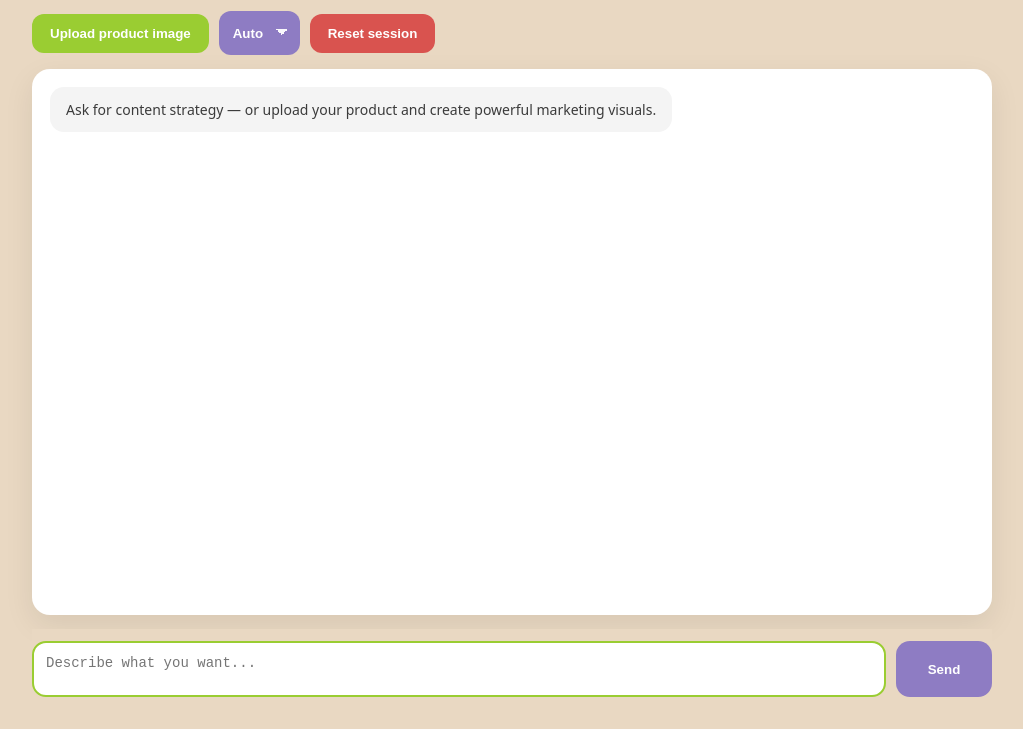
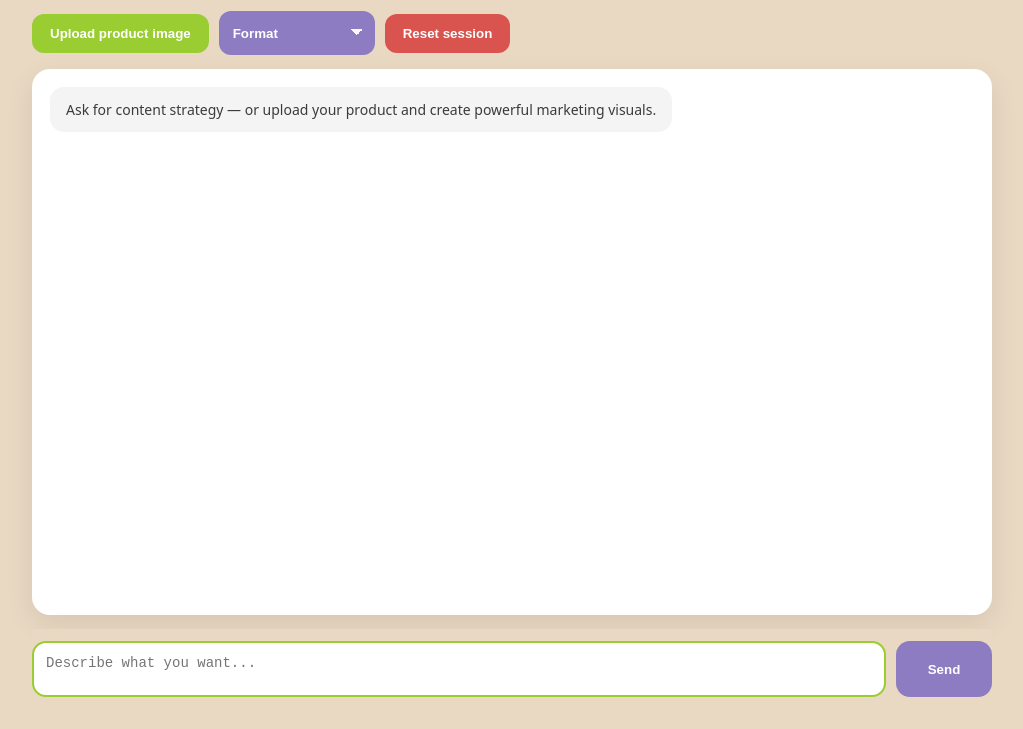
Before and after one commit to ahmadbrayes/edamame-ai-server, a website: page public/brain.html in a window 1280 px wide. Shown: the part 71-800 px from the top of the page, without its empty margins (128-1151 px from the left). Drawn offline with Linux system fonts and the light colour scheme.

Commit message:
brain.html

```diff
--- a/public/brain.html
+++ b/public/brain.html
@@ -315,14 +315,14 @@ textarea:focus{
   <div class="topControls">
     <button id="uploadBtn" class="uploadTop">Upload product image</button>
 
-    <select id="aspect" class="select" title="Aspect ratio">
-      <option value="">Auto</option>
-      <option value="16:9">16:9</option>
-      <option value="9:16">9:16</option>
-      <option value="1:1">1:1</option>
-      <option value="4:5">4:5</option>
-      <option value="3:4">3:4</option>
-    </select>
+    <select id="aspect" class="select" title="Format">
+  <option value="" selected>Format</option>
+  <option value="4:5">Post (Instagram)</option>
+  <option value="9:16">Story / Reel</option>
+  <option value="1:1">Square</option>
+  <option value="16:9">Landscape</option>
+  <option value="3:4">Poster</option>
+</select>
 
     <button id="resetBtn" class="resetTop" type="button">Reset session</button>
   </div>
```
